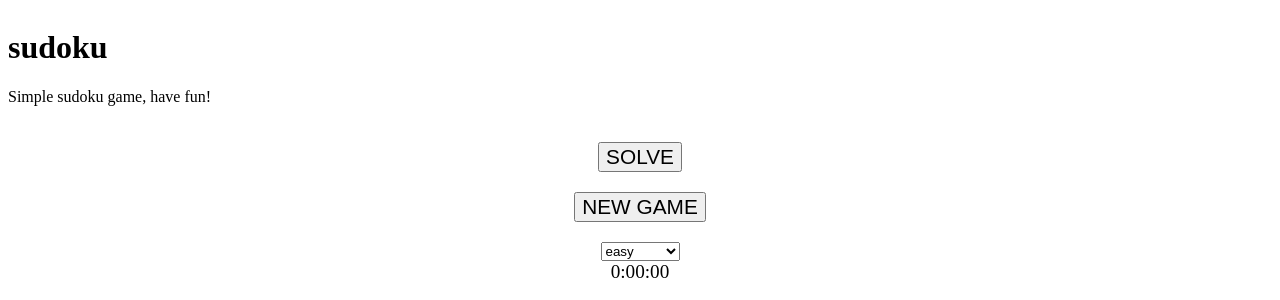
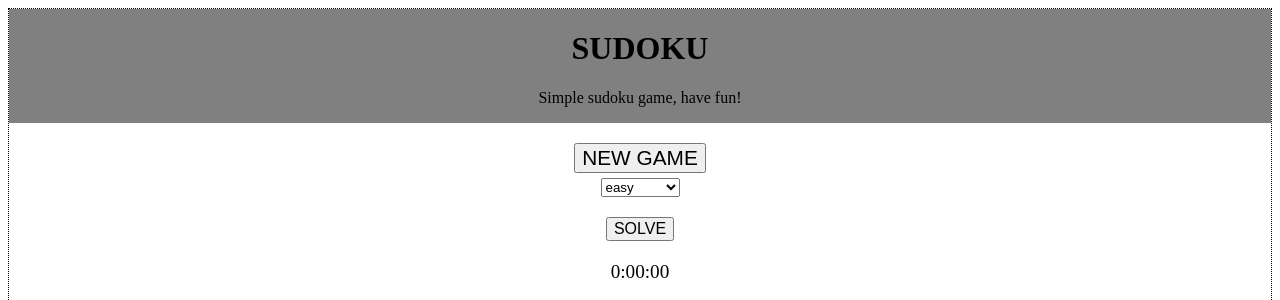
Before and after one commit to wodawodawoda/Sudoku, a React app: page / in a window 1280 px wide. Shown: the top 300 px of the page. Built offline with nearby package versions, Linux system fonts and the light colour scheme; some packages are replaced by stand-ins of ours.

Commit message:
Clean up code

```diff
--- a/src/app.sass
+++ b/src/app.sass
@@ -4,17 +4,31 @@
 .sudoku
   display: grid
   grid-gap: 20px
-
+  border: 1px dotted black
+.header
+  margin: 0 auto
+  text-align: center
+  background: gray
+  width: 100%
+.header__name
+  text-transform: uppercase
+.header__text
 .panel
   display: flex
   flex-flow: column nowrap
   justify-content: space-around
   align-items: center
 .panel__btn
-  margin-bottom: 20px
+  text-transform: uppercase
+.panel__btn--new-game
+  margin-bottom: 5px
   font-size: 1.3rem
-  text-transform: uppercase
+.panel__btn--solve
+  margin-top: 20px
+  font-size: 1rem
+
 .counter
+  margin-top: 20px
 .counter__time
   font-size: 1.2rem
 
@@ -24,6 +38,7 @@
   grid-template-columns: repeat(9, 30px);
   grid-template-rows: repeat(9, 30px);
   grid-gap: 10px
+  margin-bottom: 20px
 .board__field
   display: inline-flex
   justify-content: center
--- a/src/containers/App.js
+++ b/src/containers/App.js
@@ -15,12 +15,9 @@ class App extends Component {
       template: "",
       solution: "",
       board: "",
-      run: false,
-      win: false,
-      al: ''
+      run: false
     }
     this.getTemplate = this.getTemplate.bind(this);
-    // this.getTime = this.getTime.bind(this);
     this.changeSum= this.changeSum.bind(this);
     this.solve= this.solve.bind(this);
   }
@@ -28,11 +25,6 @@ class App extends Component {
     const level = event.target.nextElementSibling.value;
     const board = sudoku.generate(level);
     const solution = sudoku.solve(board);
-    // const arr = [...template]
-    // let sum = 0;
-    // for(let i = 0; i < arr.length; i++) {
-    //   if(arr[i] !== '.') sum += Number(arr[i])
-    // }
     this.setState({
       template: board,
       board: board,
@@ -47,12 +39,7 @@ class App extends Component {
         board: this.state.board.substr(0, val.id) + value + this.state.board.substr(Number(val.id) + 1)
       })
     }
-    if(this.state.run) {this.timer = setInterval(() => this.setState({time: time + 1}), 1000)}
   }
-
-  // getTime(time) {
-  //   console.log(time) // "this.setState is not a function???"
-  // }
   solve() {
     this.setState({
       template: this.state.solution,
@@ -65,7 +52,7 @@ class App extends Component {
         <Header />
         <Panel click={this.getTemplate} solve={this.solve} run={this.state.run}/>
         <Board template={this.state.template} changeSum={this.changeSum}/>
-        {this.state.win && <Win click={this.getTemplate} time={this.props.time}/>}
+        {this.state.board === this.state.solution && this.state.board && <Win click={this.getTemplate} time={this.props.time}/>} {/*TODO: Remove iniline if statement*/}
       </div>
 
 
--- a/src/containers/Panel.js
+++ b/src/containers/Panel.js
@@ -5,9 +5,7 @@ class Panel extends Component {
   render() {
     return(
       <div className="panel">
-        <button className="panel__btn" onClick={this.props.solve}>solve</button>
-        <button className="panel__btn" onClick={event => this.props.click(event)}>new game</button>
-
+        <button className="panel__btn panel__btn--new-game" onClick={event => this.props.click(event)}>new game</button>
         <select name="difficulties" id="panelSelect" className="panel__select">
           <option value="easy" className="panel__option">easy</option>
           <option value="medium" className="panel__option">medium</option>
@@ -16,6 +14,7 @@ class Panel extends Component {
           <option value="insane" className="panel__option">insane</option>
           <option value="inhuman" className="panel__option">inhuman</option>
         </select>
+        <button className="panel__btn panel__btn--solve" onClick={this.props.solve}>solve</button>
         <Stoper run={this.props.run} getTime={this.props.getTime}/>
       </div>
     )
--- a/src/containers/Stoper.js
+++ b/src/containers/Stoper.js
@@ -56,19 +56,18 @@ class App extends React.Component {
     componentWillReceiveProps(nextProps) {
       this.setState({
         run: nextProps.run
-      })
-      // if(this.state.run) this.reset()
+      });
+      if(nextProps.run) {
+        this.reset();
+        this.interval();
+      } else if (!nextProps.run) {
+        this.stopInterval();
+      }
     }
-    componentWillUpdate(nextProps, nextState) {
-        if(nextState.run === true) {
-            this.interval();
-        } else if (nextState.run === false) {
-            this.stopInterval();
-        }
-    }
+
     render() {
         return(
-          <Counter time={this.state.time} run={this.state.run} getTime={this.getTime} format={this.formatTime}/>
+          <Counter time={this.state.time} run={this.state.run} format={this.formatTime}/>
         );
     }
 }
```
